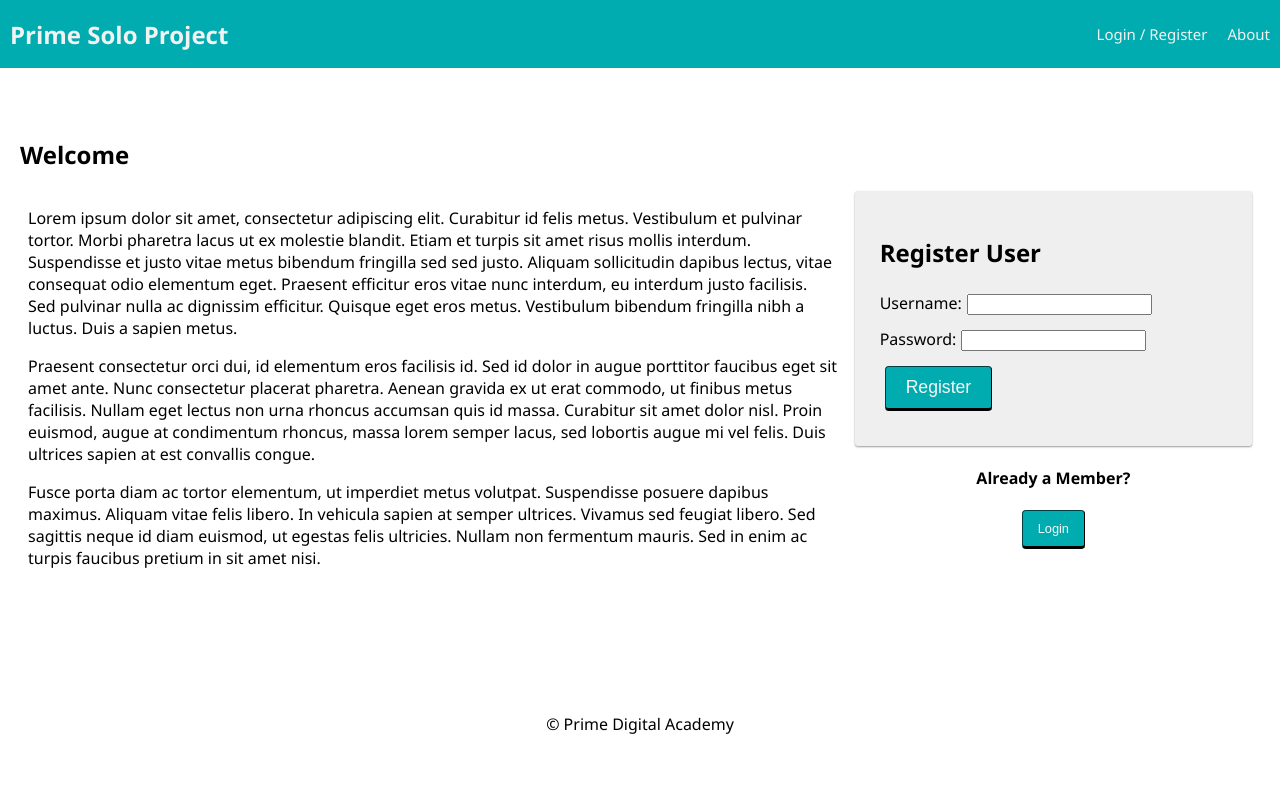
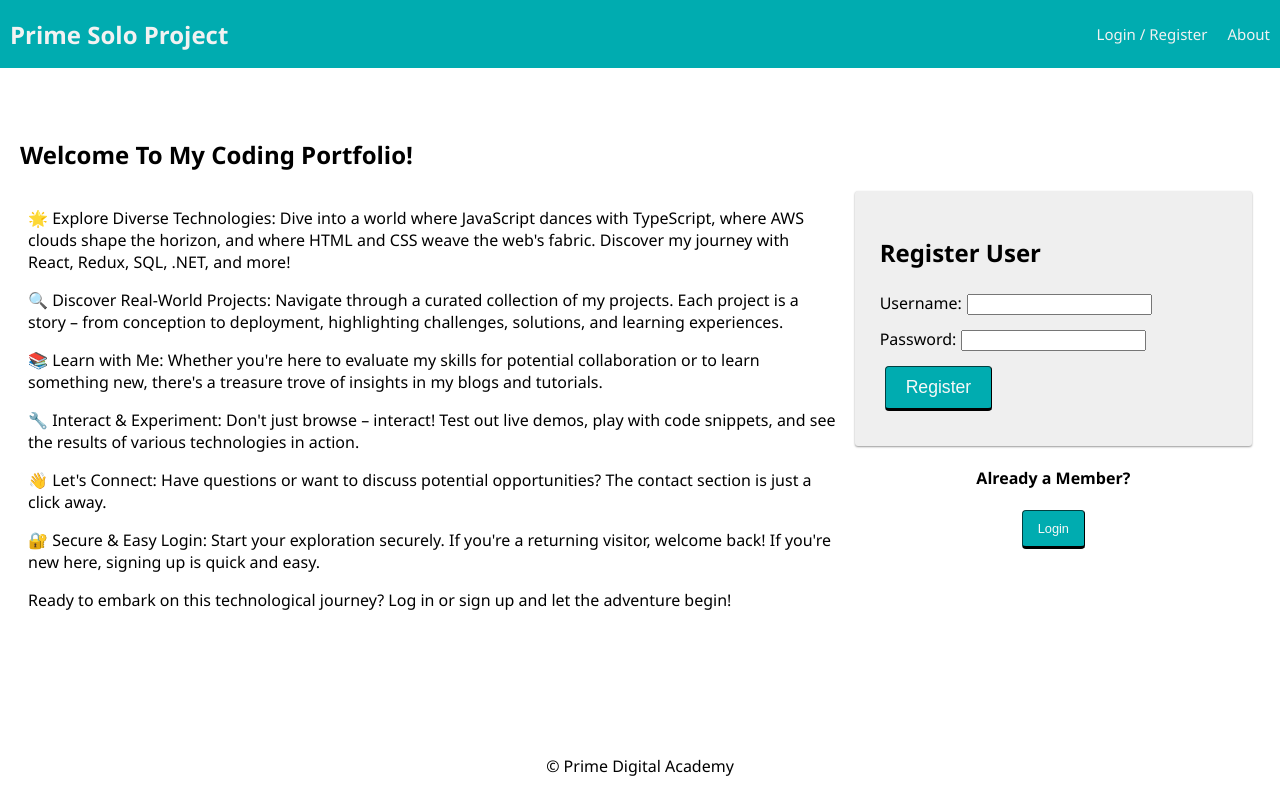
Before and after one commit to sbaxend/Resume, a React (Create React App) app: page /#/home in a window 1280 px wide. Built offline with nearby package versions, Linux system fonts and the light colour scheme; no server answers.

Commit message:
renamed database, added an introduction on the landingpage

```diff
--- a/src/components/LandingPage/LandingPage.jsx
+++ b/src/components/LandingPage/LandingPage.jsx
@@ -6,7 +6,7 @@ import './LandingPage.css';
 import RegisterForm from '../RegisterForm/RegisterForm';
 
 function LandingPage() {
-  const [heading, setHeading] = useState('Welcome');
+  const [heading, setHeading] = useState('Welcome To My Coding Portfolio!');
   const history = useHistory();
 
   const onLogin = (event) => {
@@ -19,37 +19,29 @@ function LandingPage() {
 
       <div className="grid">
         <div className="grid-col grid-col_8">
+        <p>
+          🌟 Explore Diverse Technologies: Dive into a world where JavaScript dances with TypeScript, where AWS clouds shape the horizon, and where HTML and CSS weave the web's fabric. Discover my journey with React, Redux, SQL, .NET, and more!
+          </p>
           <p>
-            Lorem ipsum dolor sit amet, consectetur adipiscing elit. Curabitur
-            id felis metus. Vestibulum et pulvinar tortor. Morbi pharetra lacus
-            ut ex molestie blandit. Etiam et turpis sit amet risus mollis
-            interdum. Suspendisse et justo vitae metus bibendum fringilla sed
-            sed justo. Aliquam sollicitudin dapibus lectus, vitae consequat odio
-            elementum eget. Praesent efficitur eros vitae nunc interdum, eu
-            interdum justo facilisis. Sed pulvinar nulla ac dignissim efficitur.
-            Quisque eget eros metus. Vestibulum bibendum fringilla nibh a
-            luctus. Duis a sapien metus.
+          🔍 Discover Real-World Projects: Navigate through a curated collection of my projects. Each project is a story – from conception to deployment, highlighting challenges, solutions, and learning experiences.
+          </p>
+          <p>
+          📚 Learn with Me: Whether you're here to evaluate my skills for potential collaboration or to learn something new, there's a treasure trove of insights in my blogs and tutorials.
+          </p>
+          <p>
+          🔧 Interact & Experiment: Don't just browse – interact! Test out live demos, play with code snippets, and see the results of various technologies in action.
+          </p>
+          <p>
+          👋 Let's Connect: Have questions or want to discuss potential opportunities? The contact section is just a click away.
+          </p>
+          <p>
+          🔐 Secure & Easy Login: Start your exploration securely. If you're a returning visitor, welcome back! If you're new here, signing up is quick and easy.
+          </p>
+          <p>
+            Ready to embark on this technological journey? Log in or sign up and let the adventure begin!
           </p>
 
-          <p>
-            Praesent consectetur orci dui, id elementum eros facilisis id. Sed
-            id dolor in augue porttitor faucibus eget sit amet ante. Nunc
-            consectetur placerat pharetra. Aenean gravida ex ut erat commodo, ut
-            finibus metus facilisis. Nullam eget lectus non urna rhoncus
-            accumsan quis id massa. Curabitur sit amet dolor nisl. Proin
-            euismod, augue at condimentum rhoncus, massa lorem semper lacus, sed
-            lobortis augue mi vel felis. Duis ultrices sapien at est convallis
-            congue.
-          </p>
 
-          <p>
-            Fusce porta diam ac tortor elementum, ut imperdiet metus volutpat.
-            Suspendisse posuere dapibus maximus. Aliquam vitae felis libero. In
-            vehicula sapien at semper ultrices. Vivamus sed feugiat libero. Sed
-            sagittis neque id diam euismod, ut egestas felis ultricies. Nullam
-            non fermentum mauris. Sed in enim ac turpis faucibus pretium in sit
-            amet nisi.
-          </p>
         </div>
         <div className="grid-col grid-col_4">
           <RegisterForm />
```
Also changed, not shown: 2 other files (tests, documents, lock files or other folders).
